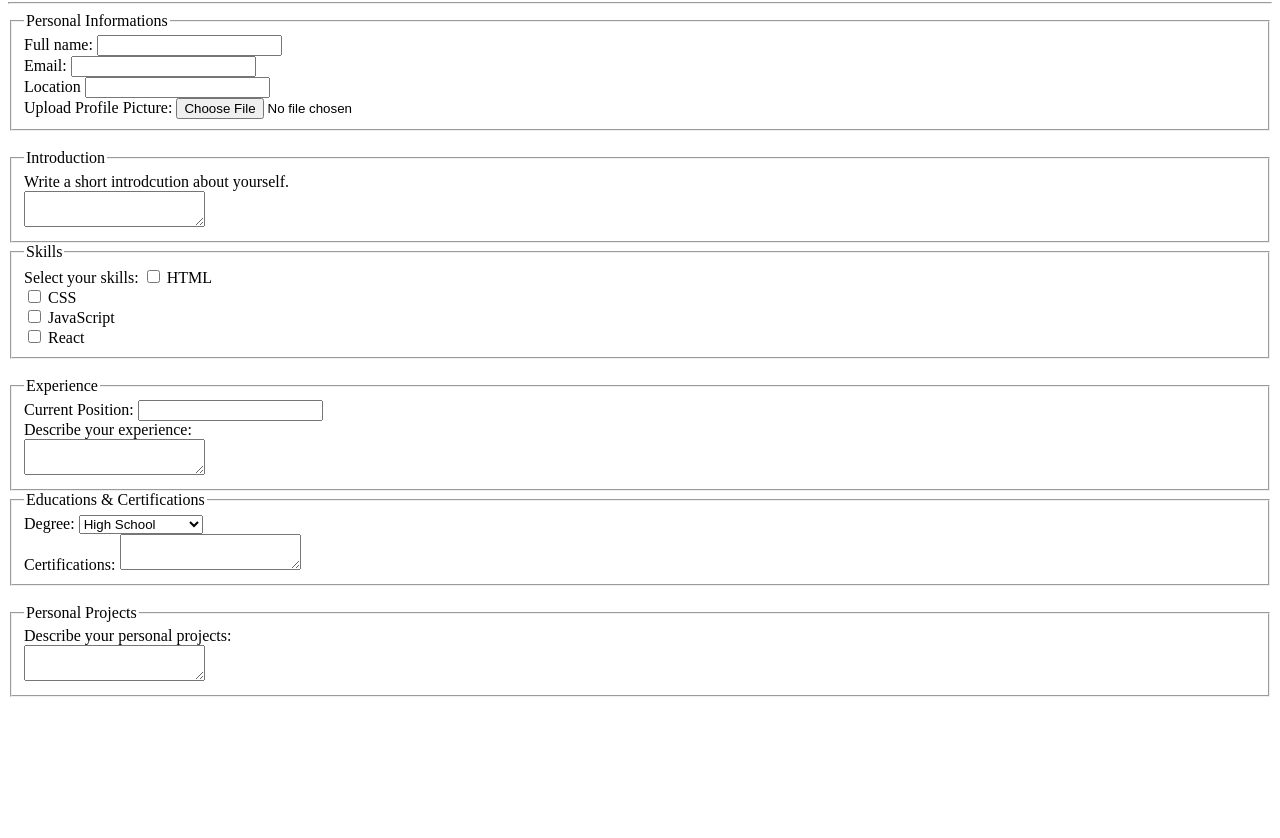
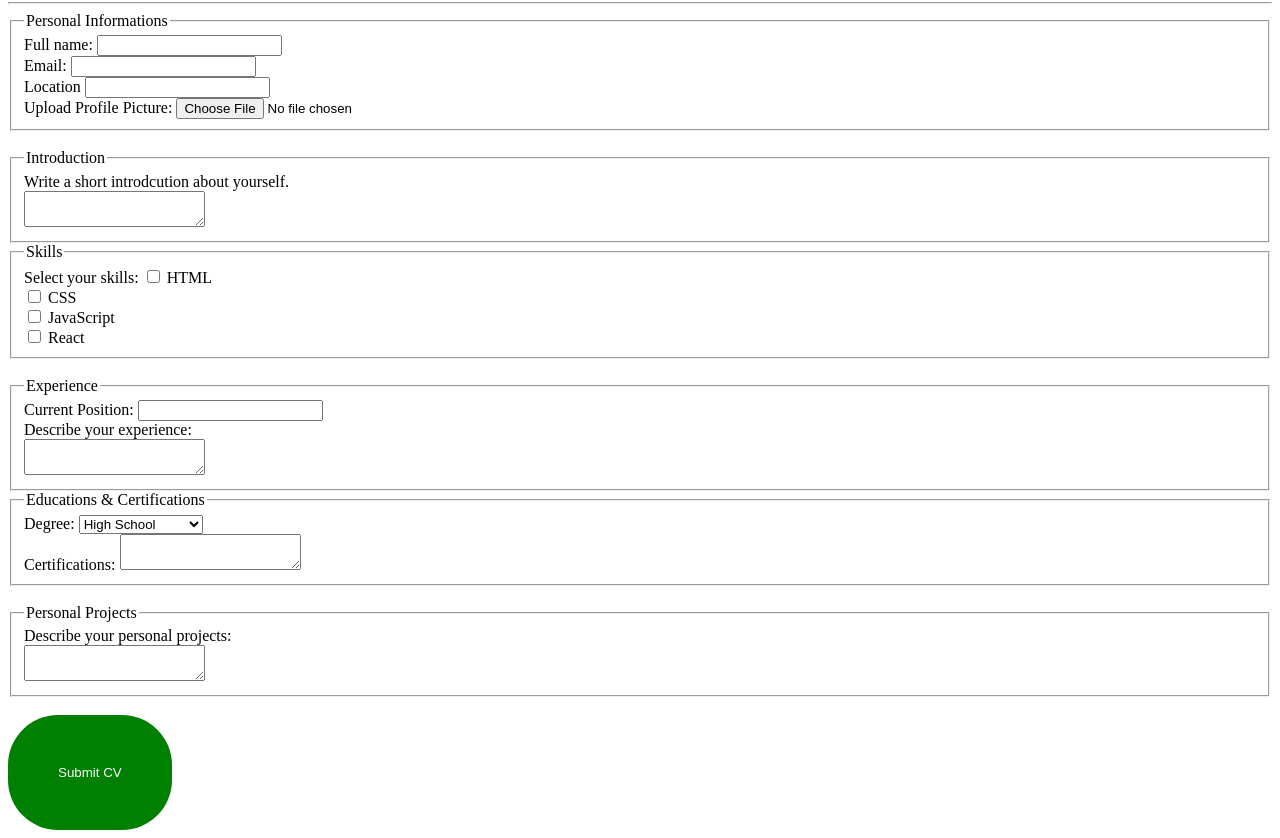
Before and after one commit to Haris0059/fod, a plain HTML site: page Labs/03/task_4.html in a window 1280 px wide. Shown: the part 78-916 px from the top of the page. Before the commit the page ends 800 px from the top, so only its background shows below. Drawn offline with Linux system fonts and the light colour scheme.

Commit message:
Last push for task 03

```diff
--- a/Labs/03/task_4.html
+++ b/Labs/03/task_4.html
@@ -88,5 +88,18 @@
         <br>
         <textarea name="personal_projects" id="personal_projects"></textarea>
     </fieldset>
+    <br>
+
+    <button class="submit" type="submit">Submit CV</button>
+
+    <style>
+        .submit {
+            color: white;
+            background-color: green;
+            border: none;
+            padding: 50px;
+            border-radius: 50px;
+        }
+    </style>
 </body>
 </html>
```
